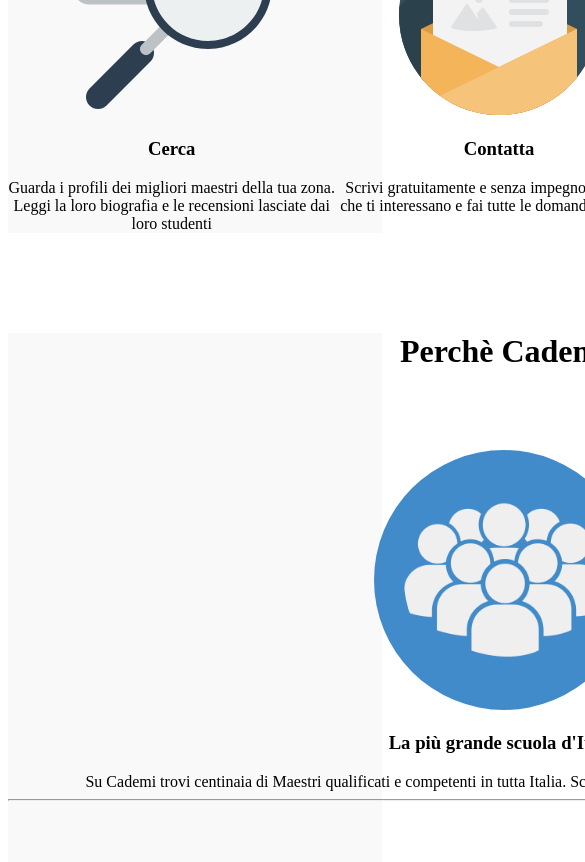
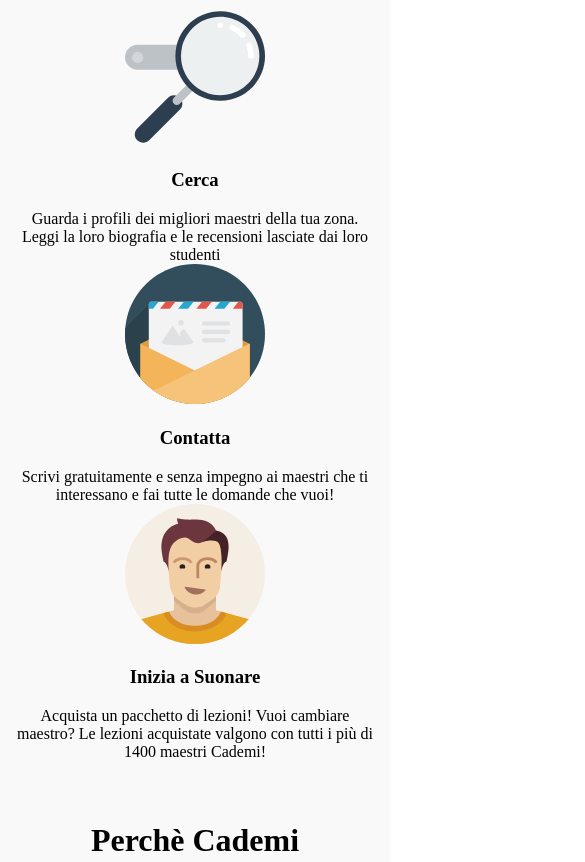
Before and after one commit to FrancoCaneti/html-css-resp-wannabe-12bool, a plain HTML site: page booleancareers-responsive-wannabe-starter-7c0fdf0f7a87/index.html in a window 390 px wide. Shown: the part 715-1577 px from the top of the page, 585 px wide, since content can reach past the window. Drawn offline with Linux system fonts and the light colour scheme.

Commit message:
colonne miedie

```diff
--- a/booleancareers-responsive-wannabe-starter-7c0fdf0f7a87/framework-12bool.css
+++ b/booleancareers-responsive-wannabe-starter-7c0fdf0f7a87/framework-12bool.css
@@ -70,6 +70,136 @@
 .col-1{
     width: calc((100% / 12) * 1);
 }
+*{
+    margin:0 ;
+    padding:0;
+    box-sizing:border-box;
+}
+
+.container {
+    max-width: 1170px;
+    margin:0 auto;
+    background-color: black;
+
+}
+
+.container::after{
+    content: '';
+    display: table;
+    clear: both;
+}
+
+/*colonne*/
+[class*="col-"] {
+    float:left;
+}
+
+[class*="col-"].padding{
+    padding-left:0;
+    padding-right:0;
+}
+
+/*max 419px*/
+
+.col-xs-12{
+    width:100%;
+}
+
+.col-xs-11{
+    width: calc((100% / 12) * 11);
+}
+.col-xs-10{
+    width: calc((100% / 12) * 10);
+}
+
+.col-xs-9{
+    width: calc((100% / 12) * 9);
+}
+
+.col-xs-8{
+    width: calc((100% / 12) * 8);
+}
+
+.col-xs-7{
+    width: calc((100% / 12) * 7);
+}
+
+.col-xs-6{
+    width: calc(50%);
+}
+
+.col-xs-5{
+    width: calc((100% / 12) * 5);
+}
+
+.col-xs-4{
+    width: calc((100% / 12) * 4);
+}
+
+.col-xs-3{
+    width: calc((100% / 12) * 3);
+}
+
+.col-xs-2{
+    width: calc((100% / 12) * 2);
+}
+
+.col-xs-1{
+    width: calc((100% / 12) * 1);
+}
+
+/*medium 420px to 767px*/
+@media screen and (min-width:768px) {
+
+
+.col-md-12{
+    width:100%;
+}
+
+.col-md-11{
+    width: calc((100% / 12) * 11);
+}
+.col-md-10{
+    width: calc((100% / 12) * 10);
+}
+
+.col-md-9{
+    width: calc((100% / 12) * 9);
+}
+
+.col-md-8{
+    width: calc((100% / 12) * 8);
+}
+
+.col-md-7{
+    width: calc((100% / 12) * 7);
+}
+
+.col-md-6{
+    width: calc(50%);
+}
+
+.col-md-5{
+    width: calc((100% / 12) * 5);
+}
+
+.col-md-4{
+    width: calc((100% / 12) * 4);
+}
+
+.col-md-3{
+    width: calc((100% / 12) * 3);
+}
+
+.col-md-2{
+    width: calc((100% / 12) * 2);
+}
+
+.col-md-1{
+    width: calc((100% / 12) * 1);
+}
+
+}
 
 /*offset*/
 
--- a/booleancareers-responsive-wannabe-starter-7c0fdf0f7a87/style.css
+++ b/booleancareers-responsive-wannabe-starter-7c0fdf0f7a87/style.css
@@ -71,3 +71,45 @@ img {
 .clear {
   clear: both;
 }
+
+/*responsive*/
+
+
+@media screen and (max-width: 419px) {
+  *{
+    box-sizing: border-box;
+  }
+
+  body{
+    margin:0;
+  }
+
+  img {
+    height:140px;
+  }
+
+  .row {
+    width: 100%;
+    margin-top: 0;
+    padding: 15px 15px  25px;
+
+  }
+
+
+  #lezioni .row > .left,
+  #lezioni .row > .right,
+  #steps .row > .left,
+  #steps .row > .central,
+  #steps .row > .right {
+    width:100%;
+    float:none
+
+  }
+
+
+#why .row > .first,
+ #why .row > .second,
+ #why .row > .third {
+  margin-top:0
+ }
+}
```
Also changed, not shown: booleancareers-responsive-wannabe-starter-7c0fdf0f7a87/index.html (+1 -1 lines).
